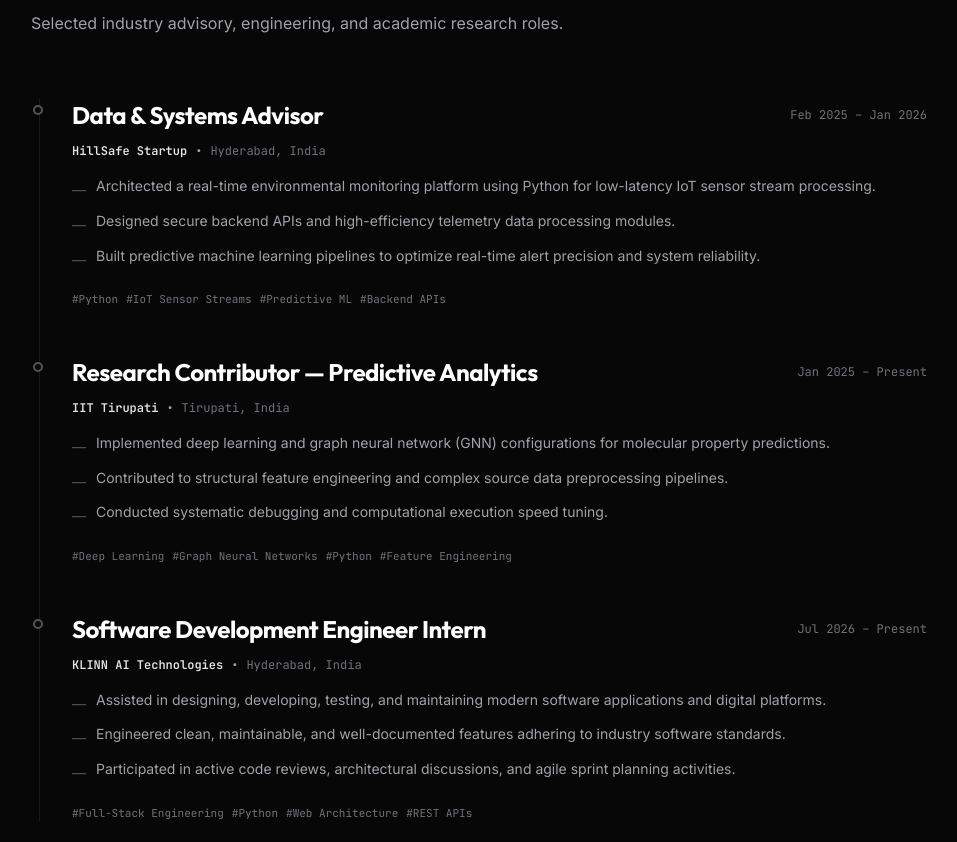
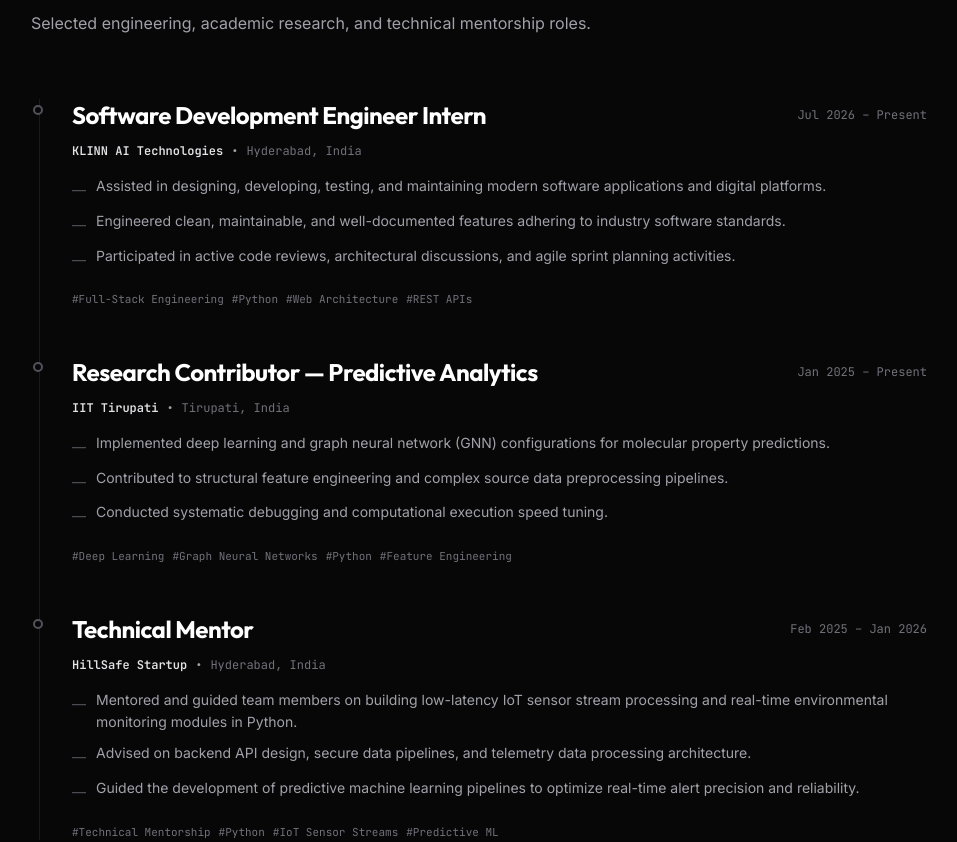
Before and after one commit to 2310030167/portfolio, a Next.js app: page / in a window 1280 px wide. Shown: the part 3457-4299 px from the top of the page, without its empty margins (161-1118 px from the left). Built offline with nearby package versions, Linux system fonts and the light colour scheme.

Commit message:
As the suggestion, Made the changes

```diff
--- a/src/components/Experience.tsx
+++ b/src/components/Experience.tsx
@@ -17,7 +17,7 @@
             EXPERIENCE
           </h2>
           <p className="text-zinc-400 text-sm sm:text-base font-normal">
-            Selected industry advisory, engineering, and academic research roles.
+            Selected engineering, academic research, and technical mentorship roles.
           </p>
         </div>
 
--- a/src/data/portfolio.ts
+++ b/src/data/portfolio.ts
@@ -242,24 +242,25 @@
 
 export const experiences: Experience[] = [
   {
-    id: "exp-1",
-    role: "Data & Systems Advisor",
-    company: "HillSafe Startup",
-    period: "Feb 2025 – Jan 2026",
+    id: "exp-klinn",
+    role: "Software Development Engineer Intern",
+    company: "KLINN AI Technologies",
+    period: "Jul 2026 – Present",
     location: "Hyderabad, India",
-    type: "Industry Advisory",
+    type: "Engineering Internship",
+    current: true,
     description:
-      "Advised and engineered data infrastructure and predictive models for high-reliability IoT environmental risk management systems.",
+      "Engineering software applications, scalable digital platforms, and intelligent tools within the core engineering team.",
     highlights: [
-      "Architected a real-time environmental monitoring platform using Python for low-latency IoT sensor stream processing.",
-      "Designed secure backend APIs and high-efficiency telemetry data processing modules.",
-      "Built predictive machine learning pipelines to optimize real-time alert precision and system reliability.",
-      "Conducted system testing and performance optimization across distributed sensor nodes.",
+      "Assisted in designing, developing, testing, and maintaining modern software applications and digital platforms.",
+      "Engineered clean, maintainable, and well-documented features adhering to industry software standards.",
+      "Participated in active code reviews, architectural discussions, and agile sprint planning activities.",
+      "Debugged and resolved technical bottlenecks to optimize application execution performance.",
     ],
-    skills: ["Python", "IoT Sensor Streams", "Predictive ML", "Backend APIs", "Time Series", "System Optimization"],
+    skills: ["Full-Stack Engineering", "Python", "Web Architecture", "REST APIs", "Automated Testing"],
   },
   {
-    id: "exp-2",
+    id: "exp-iit",
     role: "Research Contributor — Predictive Analytics",
     company: "IIT Tirupati",
     period: "Jan 2025 – Present",
@@ -277,22 +278,21 @@
     skills: ["Deep Learning", "Graph Neural Networks", "Python", "Feature Engineering", "Scientific Computing"],
   },
   {
-    id: "exp-3",
-    role: "Software Development Engineer Intern",
-    company: "KLINN AI Technologies",
-    period: "Jul 2026 – Present",
+    id: "exp-hillsafe",
+    role: "Technical Mentor",
+    company: "HillSafe Startup",
+    period: "Feb 2025 – Jan 2026",
     location: "Hyderabad, India",
-    type: "Engineering Internship",
-    current: true,
+    type: "Technical Mentorship",
     description:
-      "Engineering software applications, scalable digital platforms, and intelligent tools within the core engineering team.",
+      "Mentored the engineering team on data infrastructure, IoT sensor stream processing, and predictive models for high-reliability environmental risk management systems.",
     highlights: [
-      "Assisted in designing, developing, testing, and maintaining modern software applications and digital platforms.",
-      "Engineered clean, maintainable, and well-documented features adhering to industry software standards.",
-      "Participated in active code reviews, architectural discussions, and agile sprint planning activities.",
-      "Debugged and resolved technical bottlenecks to optimize application execution performance.",
+      "Mentored and guided team members on building low-latency IoT sensor stream processing and real-time environmental monitoring modules in Python.",
+      "Advised on backend API design, secure data pipelines, and telemetry data processing architecture.",
+      "Guided the development of predictive machine learning pipelines to optimize real-time alert precision and reliability.",
+      "Conducted system testing reviews and performance optimization across distributed sensor nodes.",
     ],
-    skills: ["Full-Stack Engineering", "Python", "Web Architecture", "REST APIs", "Automated Testing"],
+    skills: ["Technical Mentorship", "Python", "IoT Sensor Streams", "Predictive ML", "Backend APIs", "System Optimization"],
   },
 ];
 
```
